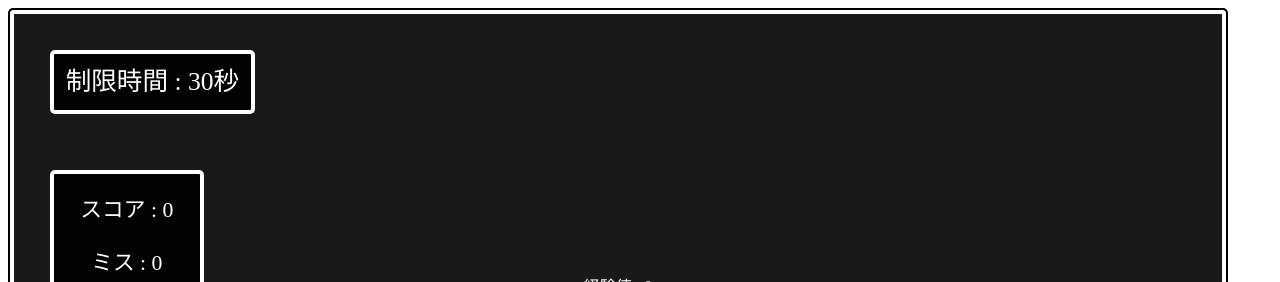
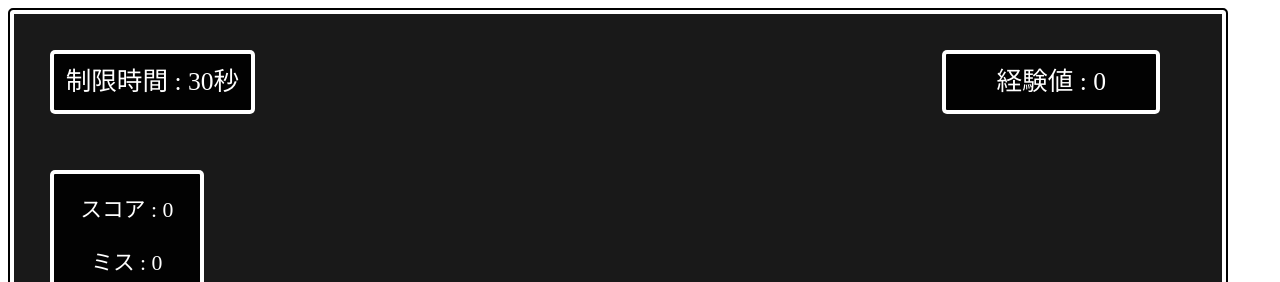
Before and after one commit to Suzuki-Yudai-1/Suzuki-Yudai-1.fnd23, a plain HTML site: page index.html in a window 1280 px wide. Shown: the top 282 px of the page. Drawn offline with Linux system fonts and the light colour scheme.

Commit message:
Update presen.css

```diff
--- a/presen.css
+++ b/presen.css
@@ -100,6 +100,10 @@
   font-size: 2vw;
 }
 
+.bottun:hover {
+    color: aqua;
+}
+
 .scorebox {
     width: 12vw;
     height: 10vw;
@@ -113,10 +117,22 @@
     box-shadow: 0 0 0 4px #fff inset;
     background-color: rgba(0,0,0,0.9);
 }
+
 #startText {
     font-size: 3vw;
 }
 
-.bottun:hover {
-    color: aqua;
+#exp {
+    width: 17vw;
+    height: 5vw;
+    font-size: 2vw;
+    text-align: center;
+    line-height: 5vw;
+    position: fixed;
+    top: 50px;
+    right: 120px;
+    color: #fff;
+    border-radius: 5px;
+    box-shadow: 0 0 0 4px #fff inset;
+    background-color: rgba(0,0,0,0.9);
 }
```
